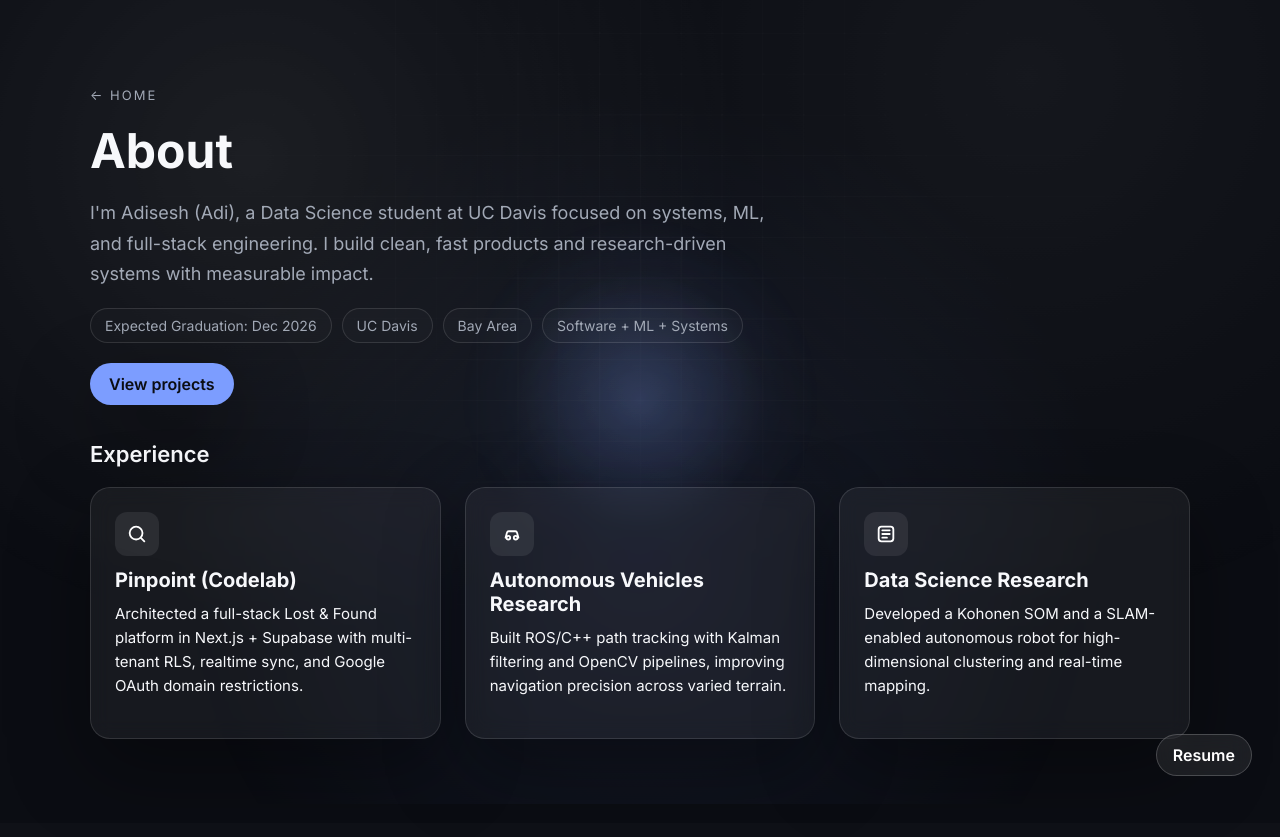
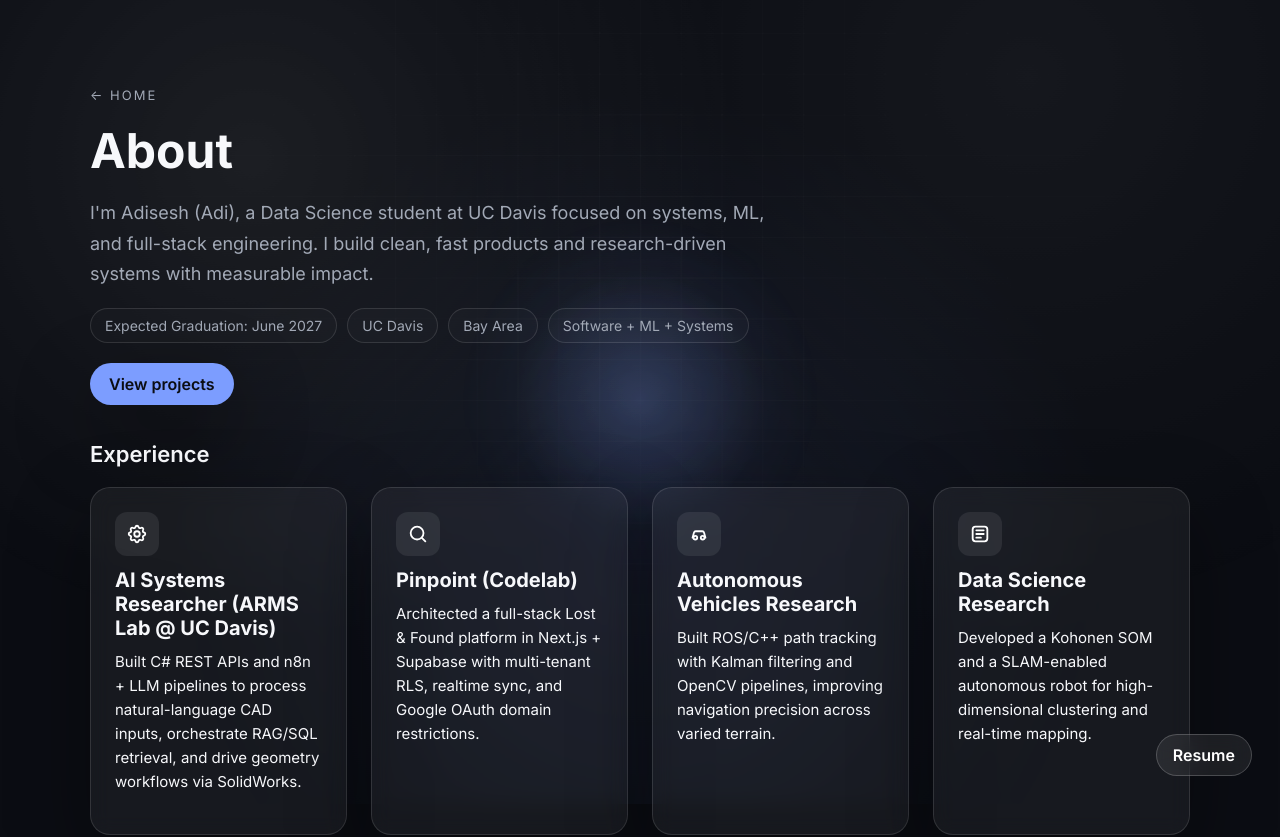
Before and after one commit to adiseshvsanklapur/portfolio, a React (Create React App) app: page /about in a window 1280 px wide. Shown: the top 837 px of the page. Built offline with nearby package versions, Linux system fonts and the light colour scheme.

Commit message:
adding lab

```diff
--- a/package.json
+++ b/package.json
@@ -18,7 +18,7 @@
   },
   "scripts": {
     "start": "NODE_OPTIONS=--openssl-legacy-provider react-scripts start",
-    "build": "react-scripts build",
+    "build": "NODE_OPTIONS=--openssl-legacy-provider react-scripts build",
     "test": "react-scripts test",
     "eject": "react-scripts eject"
   },
--- a/public/index.html
+++ b/public/index.html
@@ -1,4 +1,4 @@
-<!DOCTYPE html>
+<!doctype html>
 <html lang="en">
   <head>
     <meta charset="utf-8" />
--- a/src/About.js
+++ b/src/About.js
@@ -121,6 +121,16 @@
 
 const highlights = [
   {
+    title: "AI Systems Researcher (ARMS Lab @ UC Davis)",
+    body: "Built C# REST APIs and n8n + LLM pipelines to process natural-language CAD inputs, orchestrate RAG/SQL retrieval, and drive geometry workflows via SolidWorks.",
+    icon: (
+      <svg viewBox="0 0 24 24" fill="none" stroke="currentColor">
+        <path strokeLinecap="round" strokeLinejoin="round" strokeWidth="2" d="M10.325 4.317c.426-1.756 2.924-1.756 3.35 0a1.724 1.724 0 002.573 1.066c1.543-.94 3.31.826 2.37 2.37a1.724 1.724 0 001.065 2.572c1.756.426 1.756 2.924 0 3.35a1.724 1.724 0 00-1.066 2.573c.94 1.543-.826 3.31-2.37 2.37a1.724 1.724 0 00-2.572 1.065c-.426 1.756-2.924 1.756-3.35 0a1.724 1.724 0 00-2.573-1.066c-1.543.94-3.31-.826-2.37-2.37a1.724 1.724 0 00-1.065-2.572c-1.756-.426-1.756-2.924 0-3.35a1.724 1.724 0 001.066-2.573c-.94-1.543.826-3.31 2.37-2.37.996.608 2.296.07 2.572-1.065z" />
+        <path strokeLinecap="round" strokeLinejoin="round" strokeWidth="2" d="M15 12a3 3 0 11-6 0 3 3 0 016 0z" />
+      </svg>
+    ),
+  },
+  {
     title: "Pinpoint (Codelab)",
     body: "Architected a full-stack Lost & Found platform in Next.js + Supabase with multi-tenant RLS, realtime sync, and Google OAuth domain restrictions.",
     icon: (
@@ -175,7 +185,7 @@
             </p>
           </div>
           <div className="hero-meta">
-            <span className="chip">Expected Graduation: Dec 2026</span>
+            <span className="chip">Expected Graduation: June 2027</span>
             <span className="chip">UC Davis</span>
             <span className="chip">Bay Area</span>
             <span className="chip">Software + ML + Systems</span>
--- a/src/Home.js
+++ b/src/Home.js
@@ -11,7 +11,7 @@
           </h1>
           <p className="hero-subtitle hero-subtitle-row hero-subtitle-tight reveal" style={{ "--delay": "120ms" }}>
             <span className="hero-degree">CS/DS @ UC Davis</span>
-            <span className="chip inline-chip">Expected Grad: Dec 2026</span>
+            <span className="chip inline-chip">Expected Grad: June 2027</span>
           </p>
           <div className="hero-actions hero-actions-spaced reveal" style={{ "--delay": "200ms" }}>
             <a className="btn btn-primary" href="/about">
```
